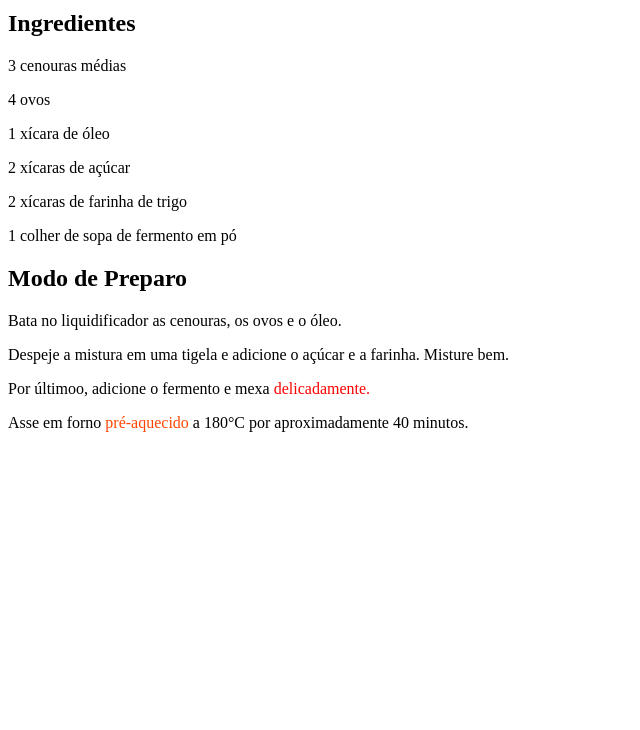
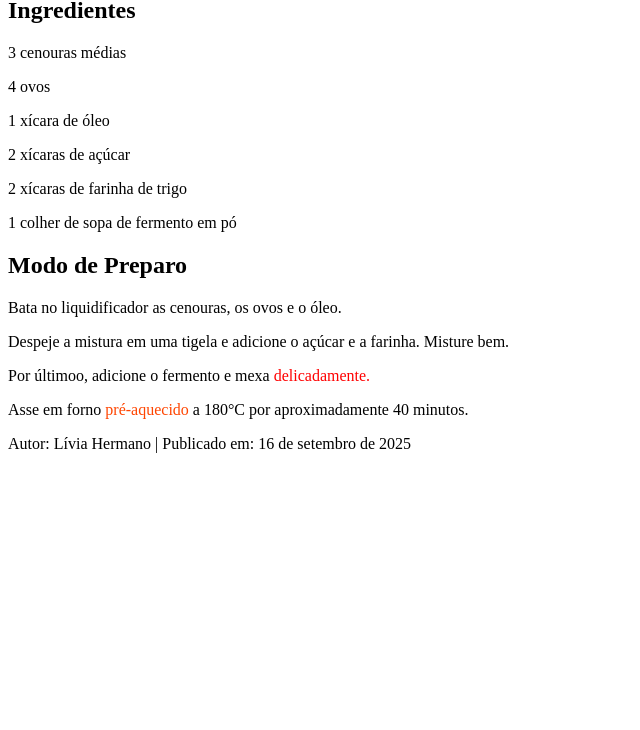
Before and after one commit to livia-hermano/meu_site, a plain HTML site: page minha_receita.html in a window 1280 px wide. Shown: the part 70-800 px from the top of the page, without its empty margins (0-640 px from the left). Drawn offline with Linux system fonts and the light colour scheme.

Commit message:
aula de semântica estrutural

```diff
--- a/minha_receita.html
+++ b/minha_receita.html
@@ -8,9 +8,15 @@
 </head>
 
 <body>
-    <div>
+ <main>
+     <article>
+
+                <header>
                     <h1>Bolo de Cenoura Simples</h1>
-        <div>
+                </header>
+
+
+                        <section>
                             <h2>Ingredientes</h2>
                             <p>3 cenouras médias</p>
                             <p>4 ovos</p>
@@ -18,15 +24,22 @@
                             <p>2 xícaras de açúcar</p>
                             <p>2 xícaras de farinha de trigo</p>
                             <p>1 colher de sopa de fermento em pó</p>
-        </div>
-        <div>
+                        </section>
+                        <section>
                             <h2>Modo de Preparo</h2>
                             <p>Bata no liquidificador as cenouras, os ovos e o óleo.</p>
                             <p>Despeje a mistura em uma tigela e adicione o açúcar e a farinha. Misture bem.</p>
                             <p>Por últimoo, adicione o fermento e mexa <span style="color: red;" >delicadamente.</span></p>
                             <p>Asse em forno  <span style="color:orangered;" >pré-aquecido </span> a 180°C por aproximadamente 40 minutos.</p>
-        </div>
-    </div>
+                        </section>
+
+                    <footer>
+                        <p>Autor: Lívia Hermano | Publicado em: 16 de setembro de 2025</p>
+                     </footer>
+     </article>
+
+ </main>
+
 
 
 </body>
```
Lines whose indentation alone changed are shown as unchanged.
